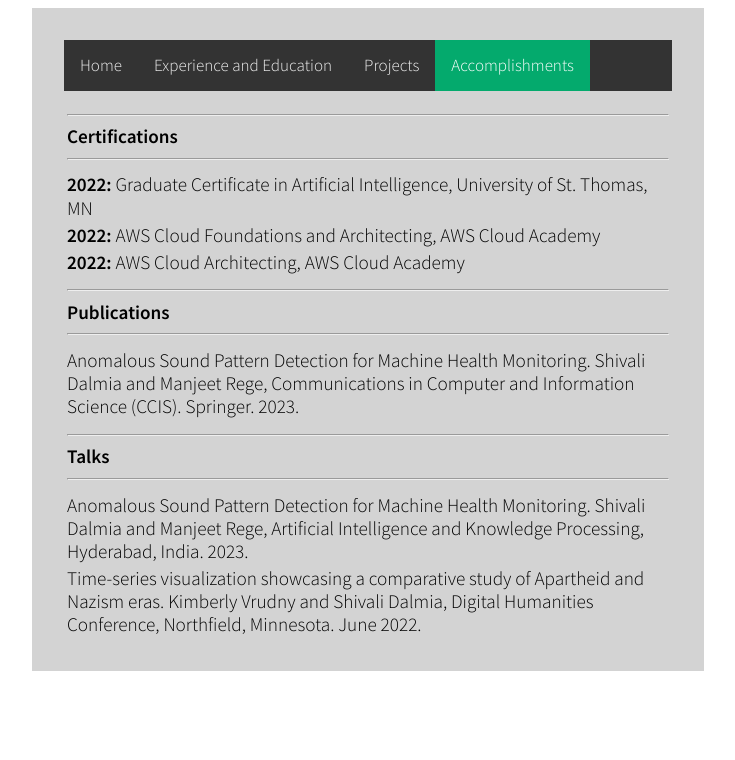
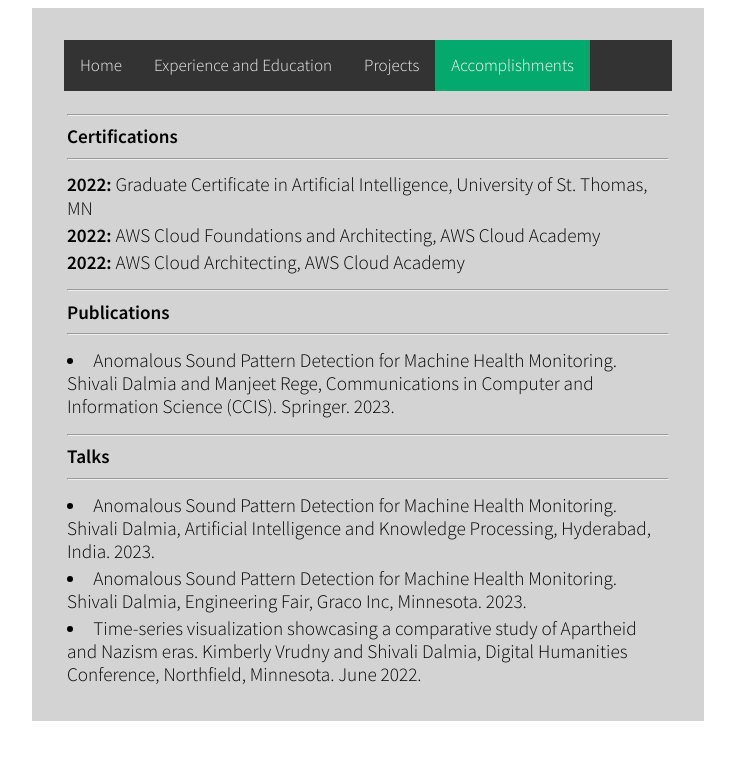
Before and after one commit to shivalidalmia/shivalidalmia.github.io, a plain HTML site: page accomplishments.html in a window 1280 px wide. Shown: the whole page, without its empty margins (276-1011 px from the left). Drawn offline with Linux system fonts and the light colour scheme; some icons are missing.

```diff
--- a/accomplishments.html
+++ b/accomplishments.html
@@ -61,7 +61,8 @@
                     <th><hr />Publications<hr /></th>
                 </tr>
                 <tr align="left">
-                    <td>Anomalous Sound Pattern Detection for Machine Health Monitoring. Shivali Dalmia and Manjeet Rege, Communications in Computer and Information Science (CCIS). Springer. 2023.</td>
+                    <td><li>Anomalous Sound Pattern Detection for Machine Health Monitoring. Shivali Dalmia and Manjeet Rege, Communications in
+                        Computer and Information Science (CCIS). Springer. 2023.</li></td>
                 </tr>
             </table>
         </div>
@@ -72,10 +73,15 @@
                     <th><hr />Talks<hr /></th>
                 </tr>
                 <tr align="left">
-                    <td>Anomalous Sound Pattern Detection for Machine Health Monitoring. Shivali Dalmia and Manjeet Rege, Artificial Intelligence and Knowledge Processing, Hyderabad, India. 2023. </td>
+                    <td><li>Anomalous Sound Pattern Detection for Machine Health Monitoring. Shivali Dalmia, Artificial Intelligence and
+                        Knowledge Processing, Hyderabad, India. 2023.</li> </td>
                 </tr>
                 <tr align="left">
-                    <td>Time-series visualization showcasing a comparative study of Apartheid and Nazism eras. Kimberly Vrudny and Shivali Dalmia, Digital Humanities Conference, Northfield, Minnesota. June 2022.</td>
+                    <td><li>Anomalous Sound Pattern Detection for Machine Health Monitoring. Shivali Dalmia, Engineering Fair, Graco Inc, Minnesota. 2023.</li> </td>
+                </tr>
+                <tr align="left">
+                    <td><li>Time-series visualization showcasing a comparative study of Apartheid and Nazism eras. Kimberly Vrudny and Shivali Dalmia,
+                        Digital Humanities Conference, Northfield, Minnesota. June 2022.</li></td>
                 </tr>
             </table>
         </div>
```
Also changed, not shown: index.html (+3 -3 lines).
